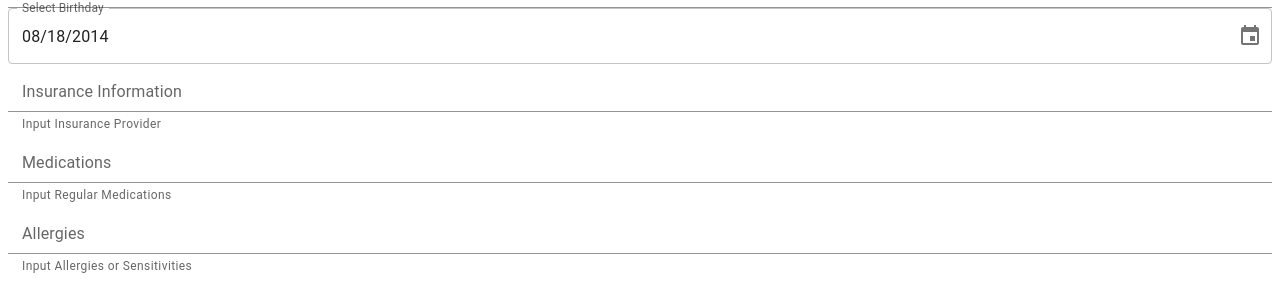
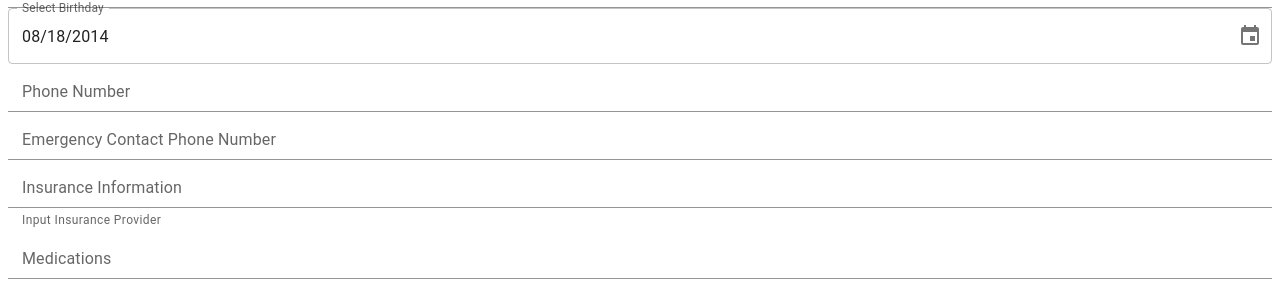
Before and after one commit to stephnitis/socket-rats, a React (Create React App) app: page /userinfo in a window 1280 px wide. Shown: the part 160-441 px from the top of the page. Built offline with nearby package versions, Linux system fonts and the light colour scheme; no server answers.

Commit message:
user info form

```diff
--- a/src/Components/UserInfoForm.jsx
+++ b/src/Components/UserInfoForm.jsx
@@ -44,6 +44,16 @@ function UserInfoForm() {
       </LocalizationProvider>
 
       <FormControl>
+        <InputLabel htmlFor="contact-input">Phone Number</InputLabel>
+        <Input id="contact-input" aria-describedby="input-phone-contact-text" />
+      </FormControl>
+
+      <FormControl>
+        <InputLabel htmlFor="emergency-input">Emergency Contact Phone Number</InputLabel>
+        <Input id="emergency-input" aria-describedby="input-emergency-phone-contact-text" />
+      </FormControl>
+
+      <FormControl>
         <InputLabel htmlFor="insurance-input">Insurance Information</InputLabel>
         <Input id="insurance-input" aria-describedby="input-insurance-provider-text" />
         <FormHelperText id="input-insurance-provider-text">Input Insurance Provider</FormHelperText>
```
